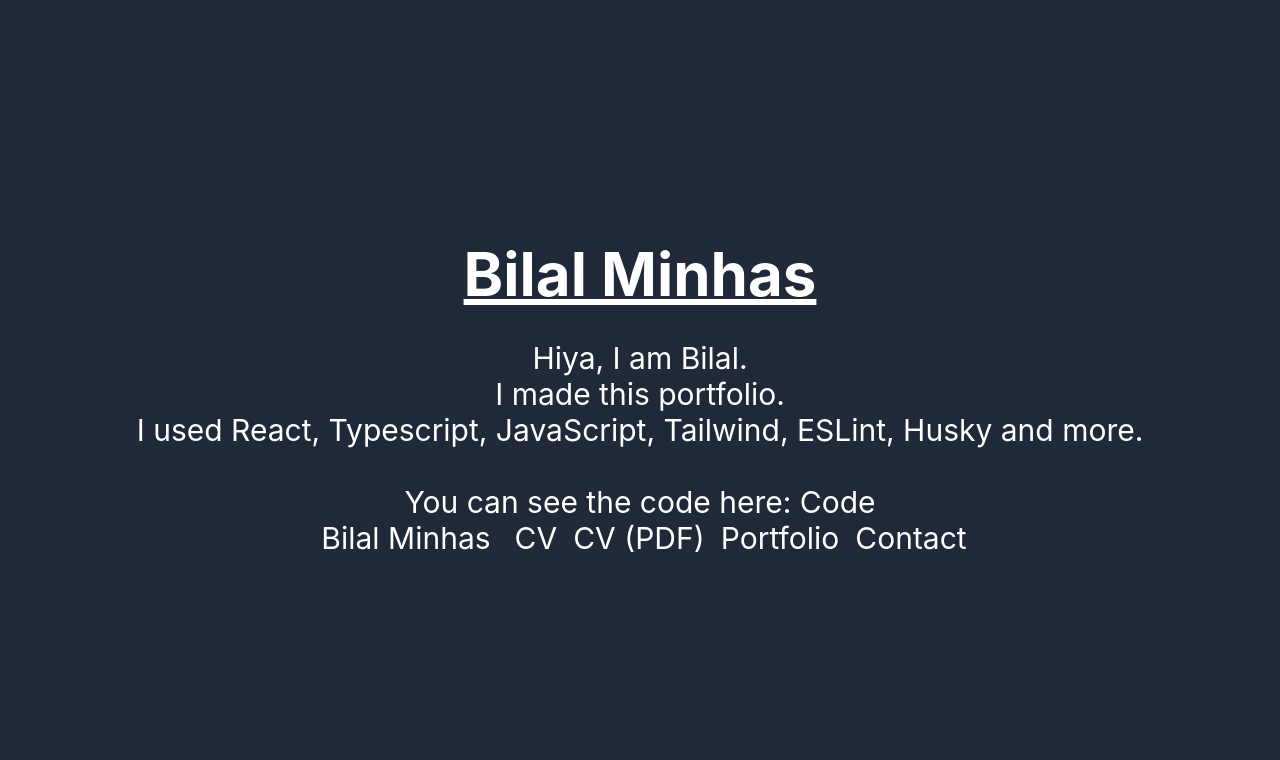
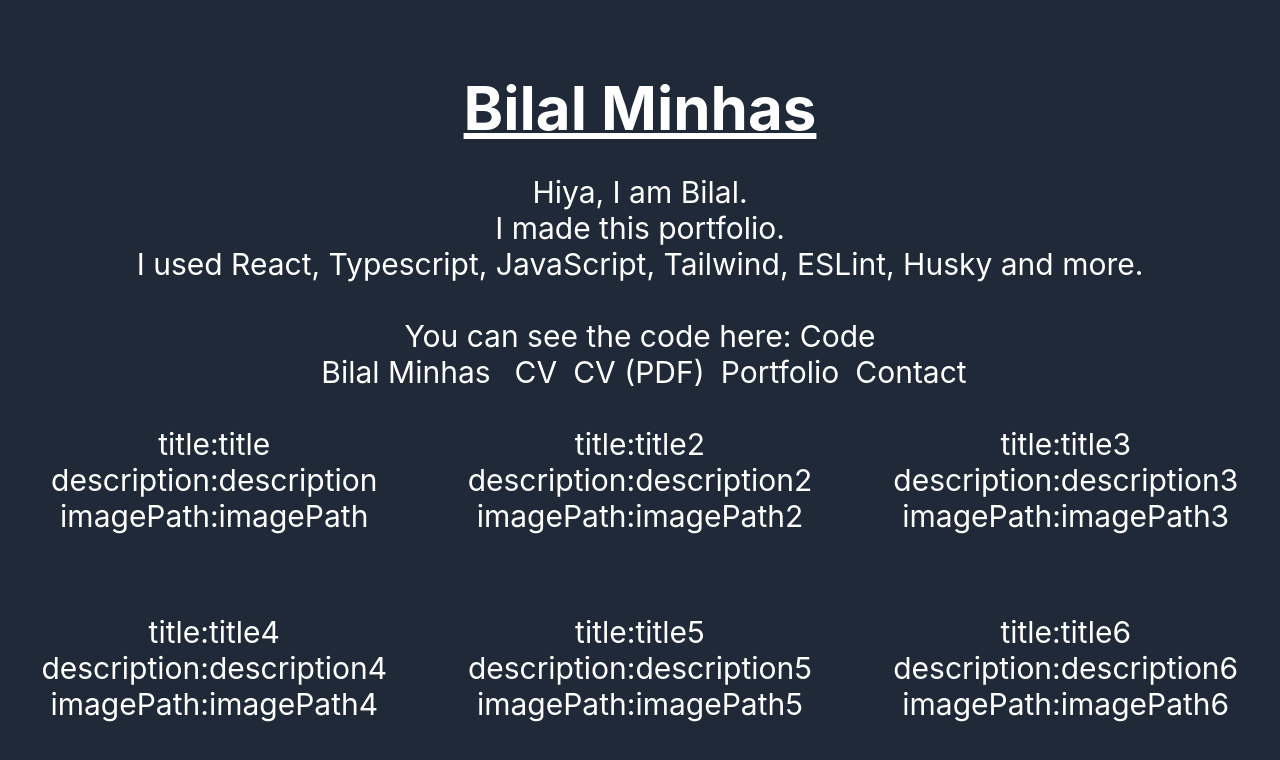
Before and after one commit to Bilalm354/react-portfolio, a React (Create React App) app: page / in a window 1280 px wide. Shown: the top 760 px of the page. Built offline with nearby package versions, Linux system fonts and the light colour scheme.

Commit message:
created portfolio grid

```diff
--- a/src/App.tsx
+++ b/src/App.tsx
@@ -2,6 +2,7 @@
 import './App.css';
 import Info from './components/Info';
 import NavBar from './components/NavBar';
+import PortfolioGrid from './components/PortfolioGrid';
 
 export default function App() {
   return (
@@ -19,6 +20,8 @@
           <a href="https://github.com/Bilalm354/react-portfolio">Code</a>
         </p>
         <NavBar />
+        <br />
+        <PortfolioGrid />
       </header>
     </div>
   );
--- /dev/null
+++ b/src/components/PortfolioGrid.tsx
@@ -0,0 +1,44 @@
+import React from 'react';
+import PortfolioItem from './PortfolioItem';
+import { PortfolioItemData } from './PortfolioItemData';
+
+const portfolioItemData: PortfolioItemData[] = [{
+  title: 'title',
+  description: 'description',
+  imagePath: 'imagePath',
+},
+{
+  title: 'title2',
+  description: 'description2',
+  imagePath: 'imagePath2',
+},
+{
+  title: 'title3',
+  description: 'description3',
+  imagePath: 'imagePath3',
+},
+{
+  title: 'title4',
+  description: 'description4',
+  imagePath: 'imagePath4',
+},
+{
+  title: 'title5',
+  description: 'description5',
+  imagePath: 'imagePath5',
+},
+{
+  title: 'title6',
+  description: 'description6',
+  imagePath: 'imagePath6',
+}];
+
+export default function PortfolioGrid() {
+  return (
+    <div className="grid grid-cols-3 gap-20">
+      {portfolioItemData.map((item) => (
+        <PortfolioItem item={item} />
+      ))}
+    </div>
+  );
+}
--- /dev/null
+++ b/src/components/PortfolioItem.tsx
@@ -0,0 +1,23 @@
+import React from 'react';
+import { PortfolioItemData } from './PortfolioItemData';
+
+interface PortfolioItemProps {
+  item: PortfolioItemData
+}
+
+export default function PortfolioItem({ item }: PortfolioItemProps) {
+  const { title, description, imagePath } = item;
+
+  return (
+    <div>
+      title:
+      {title}
+      <br />
+      description:
+      {description}
+      <br />
+      imagePath:
+      {imagePath}
+    </div>
+  );
+}
--- /dev/null
+++ b/src/components/PortfolioItemData.ts
@@ -0,0 +1,5 @@
+export interface PortfolioItemData {
+  title: string;
+  description: string;
+  imagePath: string;
+}
```
Also changed, not shown: 1 other file (tests, documents, lock files or other folders).
